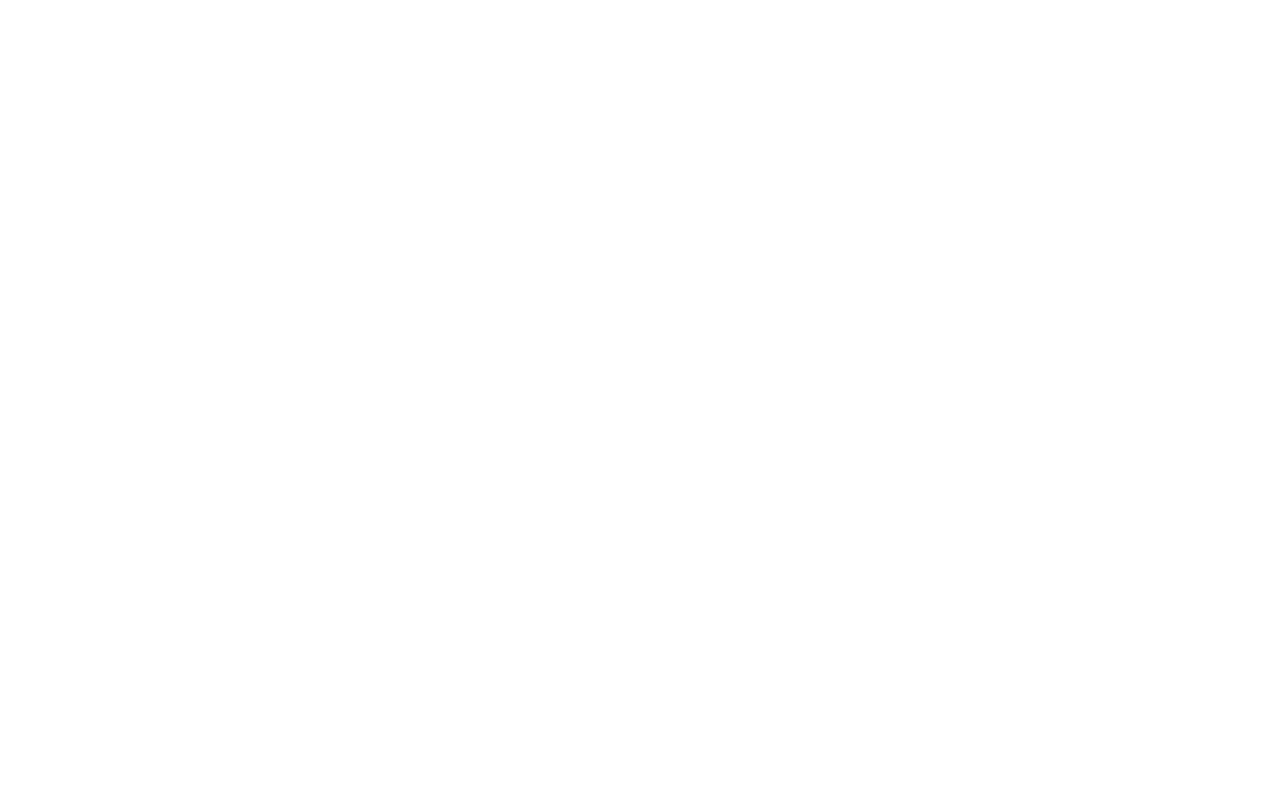
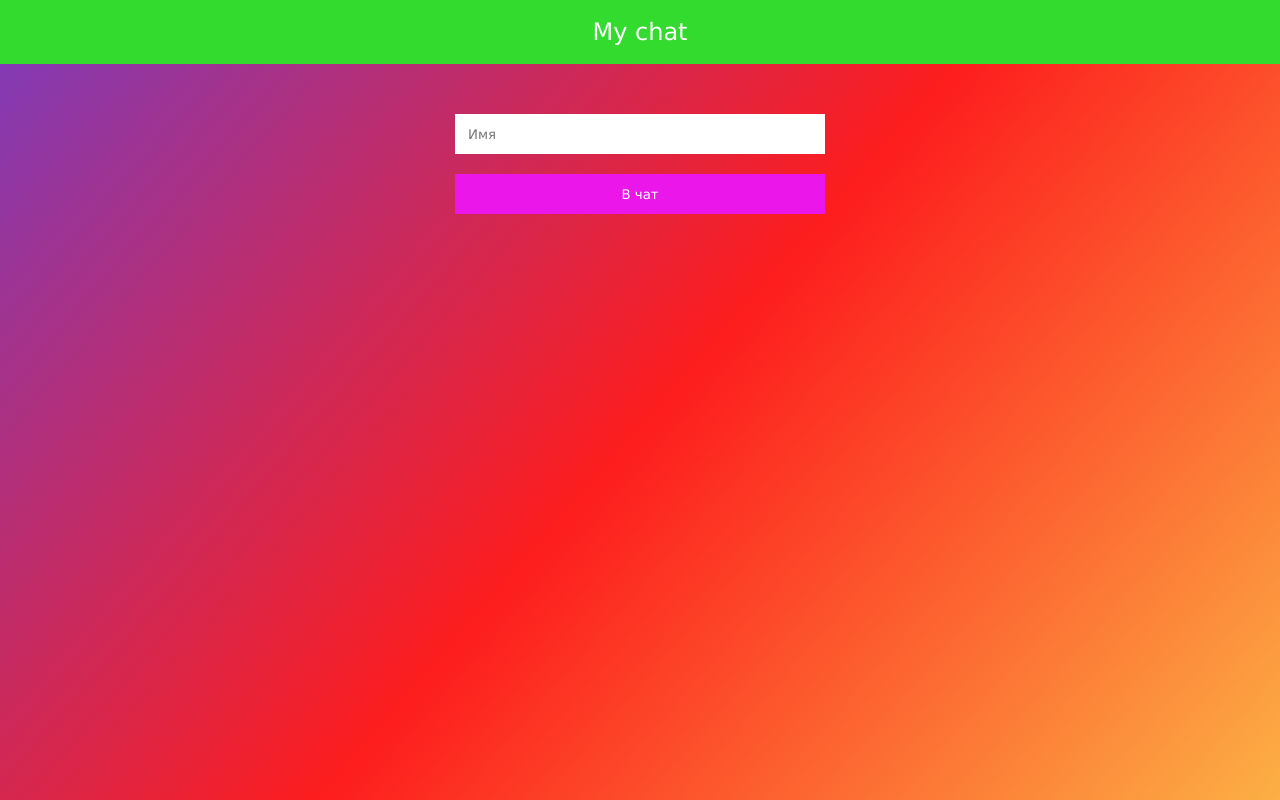
Before and after one commit to Kanogame/svelte-chat, a Svelte app in the folder chat - frontend/: page / in a window 1280 px wide. Built offline with nearby package versions, Linux system fonts and the light colour scheme.

Commit message:
login page

```diff
--- a/chat - frontend/src/App.svelte
+++ b/chat - frontend/src/App.svelte
@@ -1,4 +1,7 @@
 <script>
-    import Header from "./Header.svelte";
-    import Body from "./Body.svelte";
+  import Body from "./Body.svelte";
+import Header from "./Header.svelte";
+
 </script>
+<Header />
+<Body />
--- a/chat - frontend/src/Body.svelte
+++ b/chat - frontend/src/Body.svelte
@@ -1,27 +1,37 @@
 <script>
   import Chat from "./Chat.svelte";
   import Login from "./Login.svelte";
+
+  let inChat = false;
+  let user = '';
+
+  function toChat(ev) {
+    user = ev.detail;
+    inChat = true;
+  }
 </script>
 
 <div class="body">
   <div class="body-content">
-        {#if chat}
-            <Chat/>
+    {#if inChat}
+      <Chat {user} />
     {:else}
-            <login />
+      <Login on:loginEntered={toChat} />
     {/if}
   </div>
 </div>
 
 <style>
   .body {
-        background: linear-gradient(90deg, rgba(131,58,180,1) 0%, rgba(253,29,29,1) 50%, rgba(252,176,69,1) 100%);
+    background: rgb(131,58,180);
+    background: linear-gradient(131deg, rgba(131,58,180,1) 0%, rgba(253,29,29,1) 50%, rgba(252,176,69,1) 100%);
     height: calc(100vh - 64px);
-        min-height: 300px;
+    /* min-height: 300px; */
   }
 
   .body-content {
-        border: 1px solid white;
-
+    max-width: 400px;
+    height: 100%;
+    margin: 0 auto;
   }
 </style>
--- a/chat - frontend/src/Login.svelte
+++ b/chat - frontend/src/Login.svelte
@@ -1,10 +1,25 @@
 <script>
+  import { createEventDispatcher } from "svelte";
+
+  const dispatch = createEventDispatcher();
+  let user = '';
+  let erMsg = '';
+
   function submit() {
-
+    if (!user) {
+      erMsg = 'Имя должно быть задано';
+      return;
+    }
+    dispatch('loginEntered', user);
   }
 </script>
 
 <form on:submit|preventDefault={submit}>
+  <input type="text" placeholder="Имя" bind:value={user}>
+  {#if erMsg}
+    <div>{erMsg}</div>
+  {/if}
+  <button type="submit">В чат</button>
 </form>
 
 <style>
@@ -17,21 +32,28 @@
 
   input {
     height: 40px;
-        padding: 0 17px;
+    padding: 0 12px;
+    border: 1px solid transparent;
+    outline: 0;
+    transition: all .2s ease-out;
   }
 
   input:focus {
-
+    border: 1px solid violet;
   }
 
   button {
-        border:  0;
+    border: 0;
     outline: 0;
     height: 40px;
     display: block;
     width: 100%;
-
+    background: rgb(234, 22, 234);
+    color: #fff;
+    transition: all .2s ease-out;
   }
 
-
+  button:hover {
+    transform: scale(1.1);
+  }
 </style>
```
Lines whose indentation alone changed are shown as unchanged.
